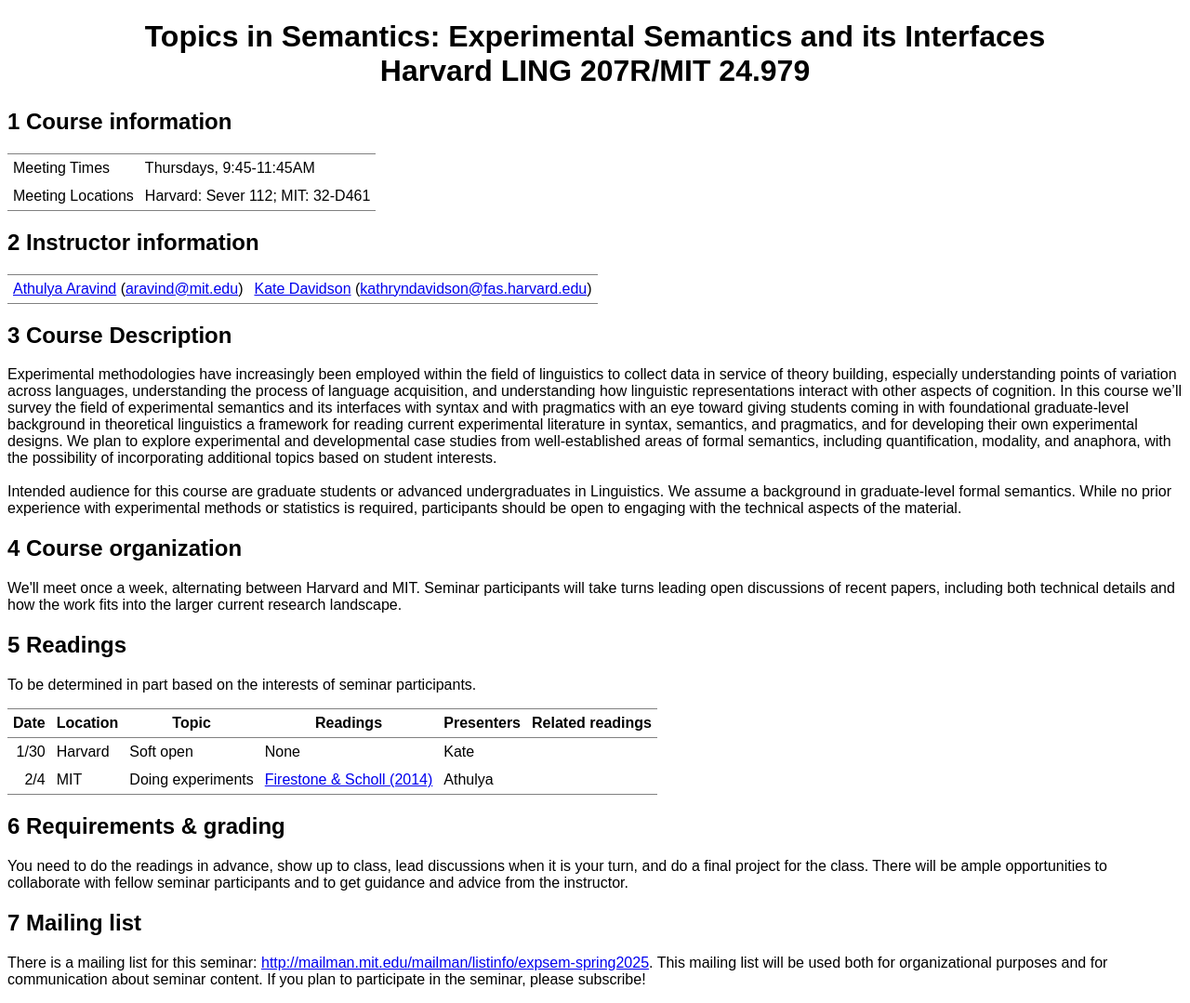
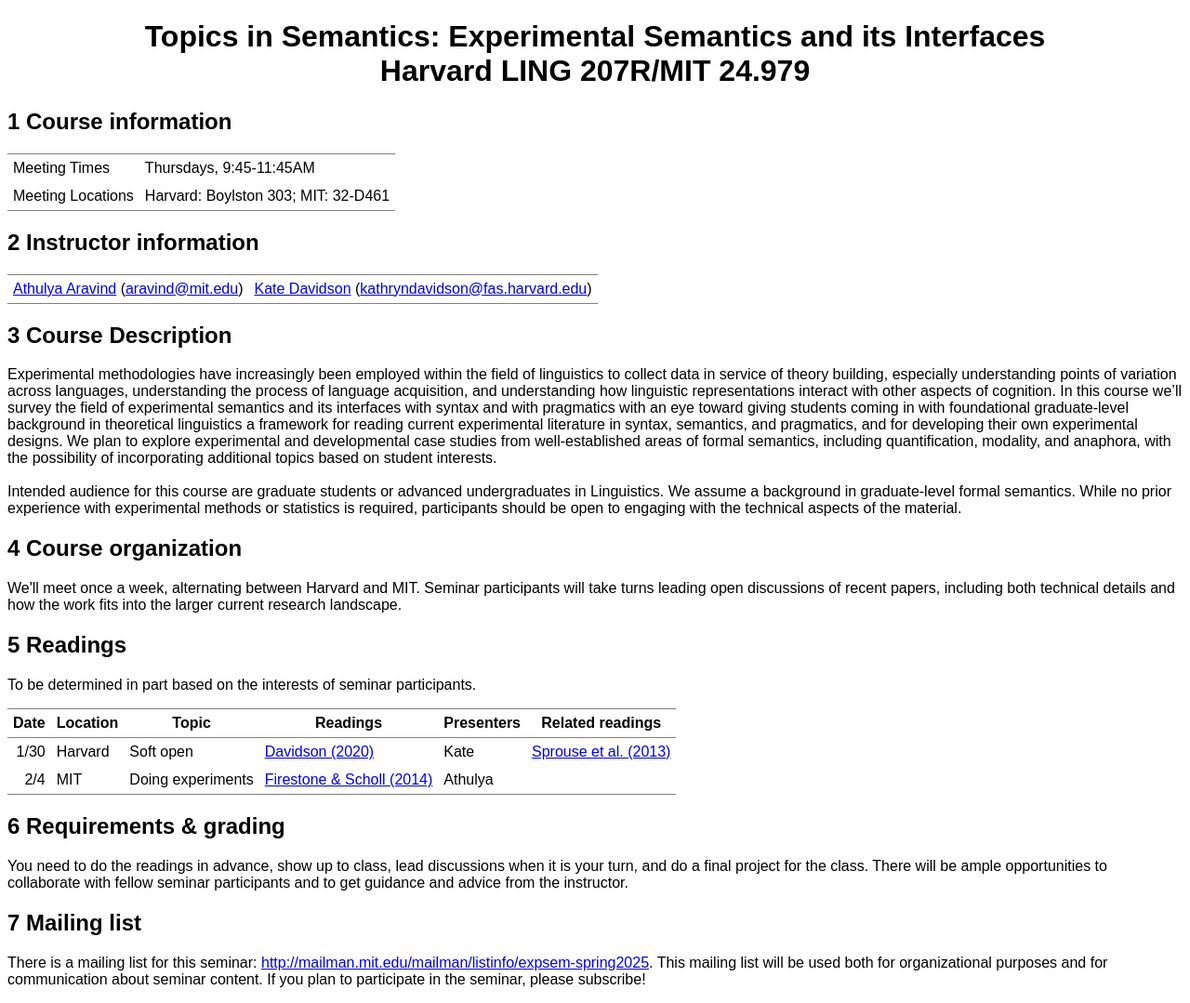
Before and after one commit to athulyaaravind/athulyaaravind.github.io, a plain HTML site: page expsem.html in a window 1280 px wide. Shown: the whole page at 93% size. Drawn offline with Linux system fonts and the light colour scheme.

Commit message:
Add files via upload

```diff
--- a/expsem.html
+++ b/expsem.html
@@ -160,7 +160,7 @@
 
 <tr>
 <td class="left">Meeting Locations</td>
-<td class="left">Harvard: Sever 112; MIT: 32-D461</td>
+<td class="left">Harvard: Boylston 303; MIT: 32-D461</td>
 </tr>
 
 
@@ -255,9 +255,9 @@
 <td class="right">1/30</td>
 <td class="left">Harvard</td>
 <td class="left">Soft open</td>
-<td class="left">None</td>
+<td class="left"><a href="https://meaningandmodality.hsites.harvard.edu/sites/g/files/omnuum5221/files/meaningandmodality/files/davidson2020_a_little_bit_experimental.pdf">Davidson (2020)</a></td>
 <td class="left">Kate</td>
-<td class="left">&#xa0;</td>
+<td class="left"><a href="https://www.jonsprouse.com/papers/Sprouse%20et%20al.%202013.pdf">Sprouse et al. (2013)</a></td>
 </tr>
 
 <tr>
@@ -268,7 +268,6 @@
 <td class="left">Athulya</td>
 <td class="left"></td>
 </tr>
-
 
 </tbody>
 </table>
```
